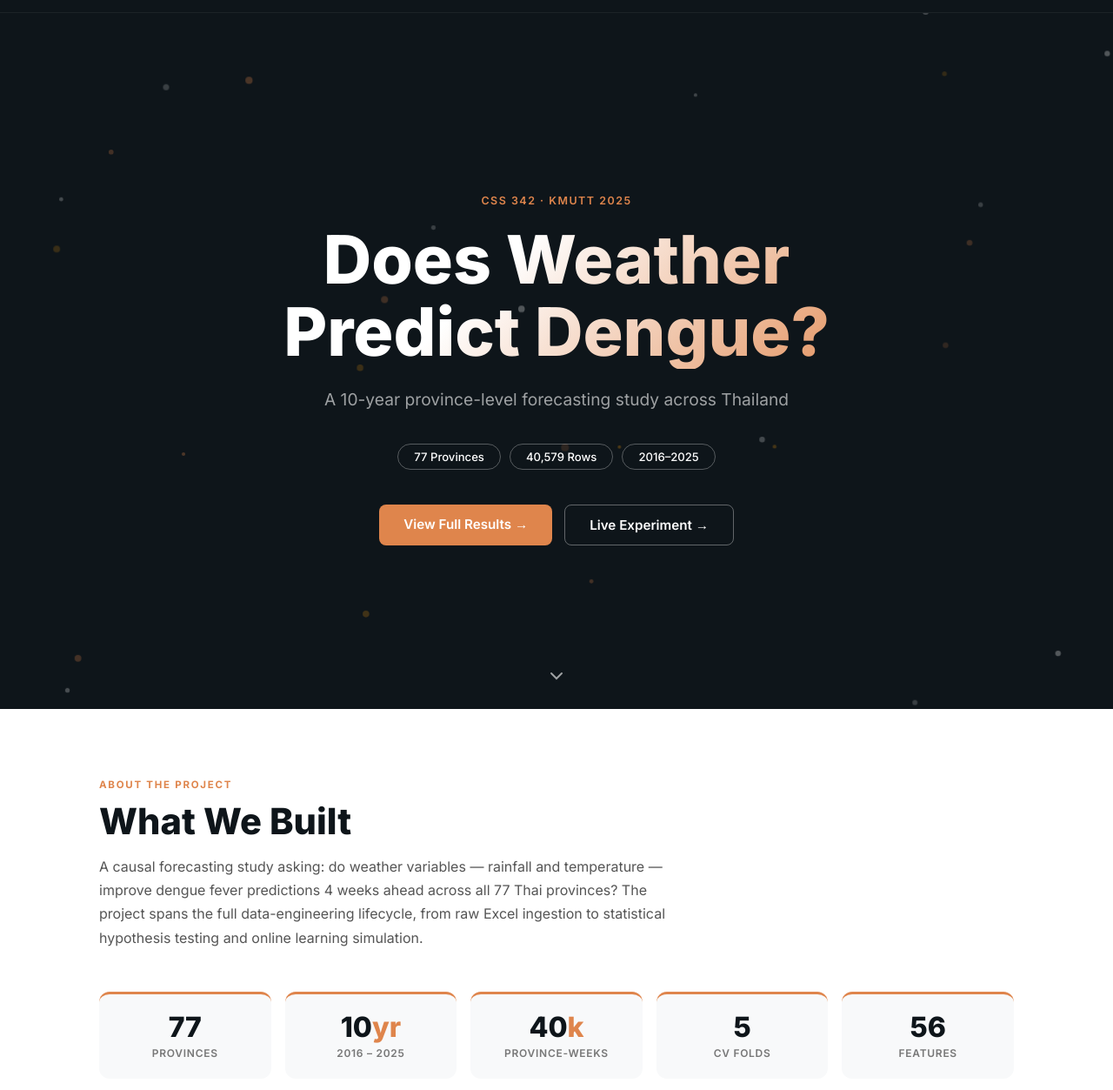
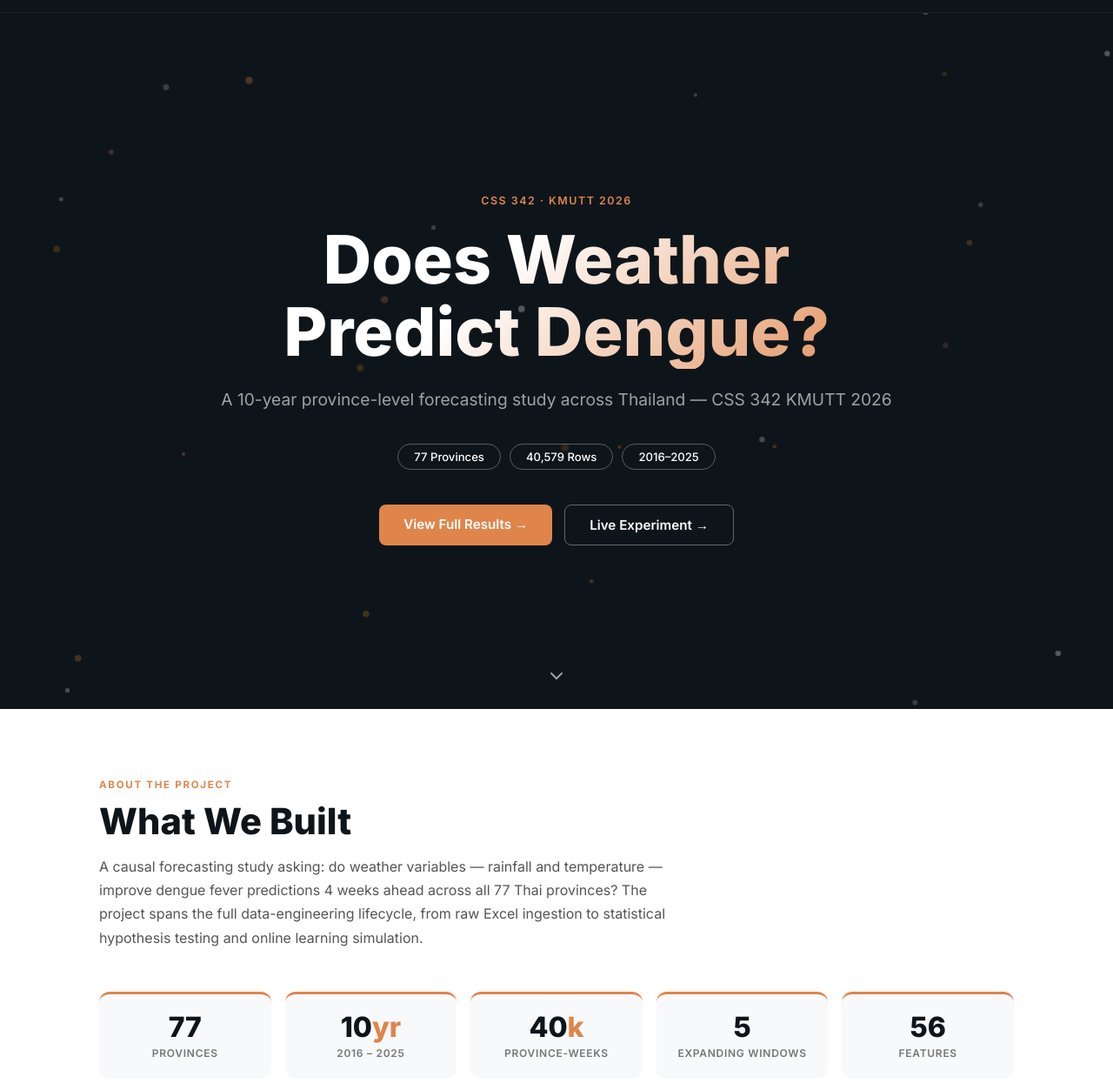
Before and after one commit to codeboyz12/Dengue-analysis, a plain HTML site: page reports/static/index.html in a window 1280 px wide. Shown: the part 47-1300 px from the top of the page at 87% size. Drawn offline with Linux system fonts and the light colour scheme.

Commit message:
fix: update year to 2026, hero subtitle, CV Folds → Expanding Windows

```diff
--- a/reports/static/index.html
+++ b/reports/static/index.html
@@ -432,9 +432,9 @@
 <section id="hero">
   <div id="particles-container"></div>
   <div class="hero-content fade-in">
-    <div class="hero-label">CSS 342 &middot; KMUTT 2025</div>
+    <div class="hero-label">CSS 342 &middot; KMUTT 2026</div>
     <h1 class="hero-headline">Does Weather Predict Dengue?</h1>
-    <p class="hero-sub">A 10-year province-level forecasting study across Thailand</p>
+    <p class="hero-sub">A 10-year province-level forecasting study across Thailand &mdash; CSS 342 KMUTT 2026</p>
     <div class="hero-pills">
       <span class="hero-pill">77 Provinces</span>
       <span class="hero-pill">40,579 Rows</span>
@@ -477,7 +477,7 @@
       </div>
       <div class="ov-stat">
         <div class="ov-stat-num">5</div>
-        <div class="ov-stat-lbl">CV Folds</div>
+        <div class="ov-stat-lbl">Expanding Windows</div>
       </div>
       <div class="ov-stat">
         <div class="ov-stat-num">56</div>
```
